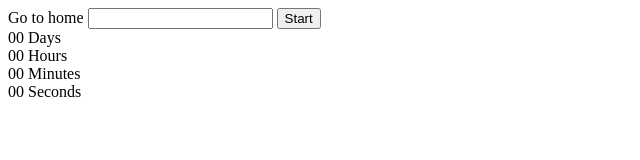
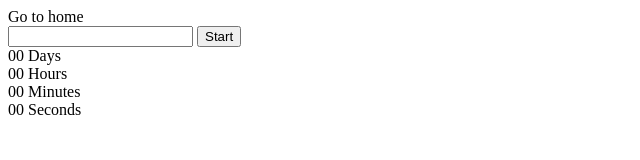
Before and after one commit to HannaTkachenko2204/goit-js-hw-10, a website built with Vite: page src/1-timer.html in a window 1280 px wide. Shown: the whole page, without its empty margins (0-640 px from the left). Built offline with nearby package versions, Linux system fonts and the light colour scheme.

Commit message:
Update 1-timer.html

```diff
--- a/src/1-timer.html
+++ b/src/1-timer.html
@@ -7,15 +7,12 @@
     <title>Timer</title>
     <link rel="stylesheet" href="./css/styles.css" />
   </head>
-  <body]
-  \
-  \
-
-  \\
-
+  <body>
     <section>
       <a href="./index.html">Go to home</a>
-      <input type="text" id="datetime-picker" />
+    </section>
+
+    <input type="text" id="datetime-picker" />
 <button type="button" data-start>Start</button>
 
 <div class="timer">
@@ -36,7 +33,7 @@
     <span class="label">Seconds</span>
   </div>
 </div>
-    </section>
+
     <script type="module" src="./js/1-timer.js"></script>
   </body>
 </html>
```
